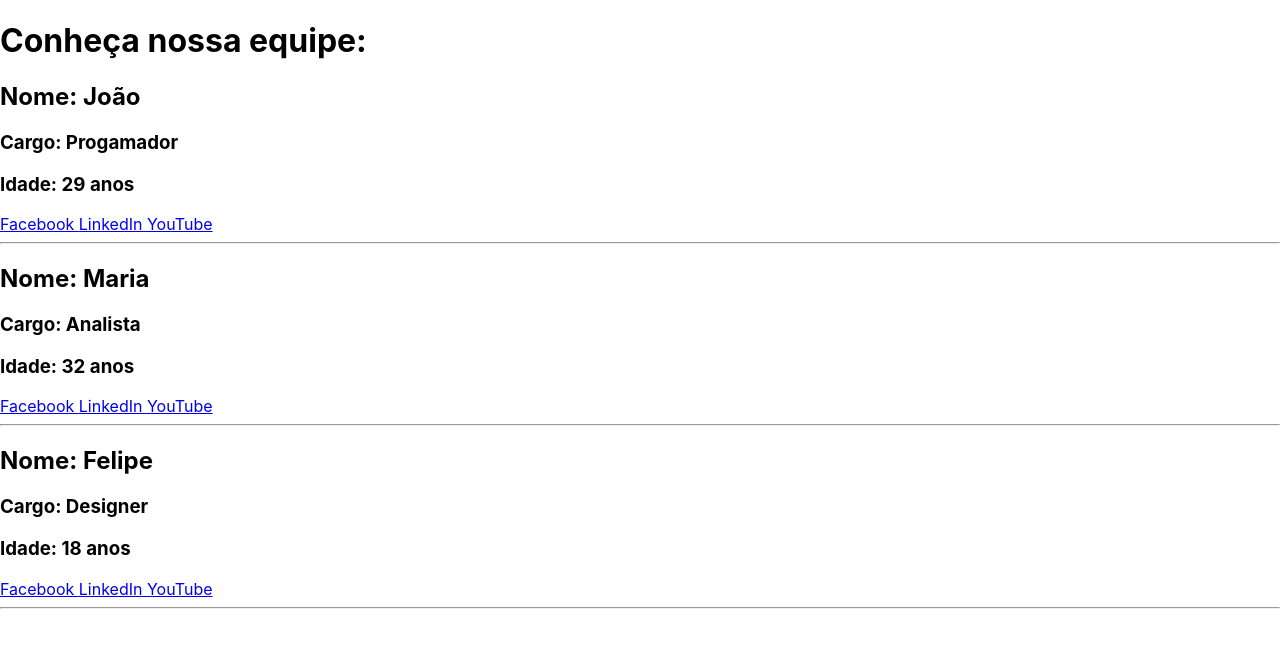
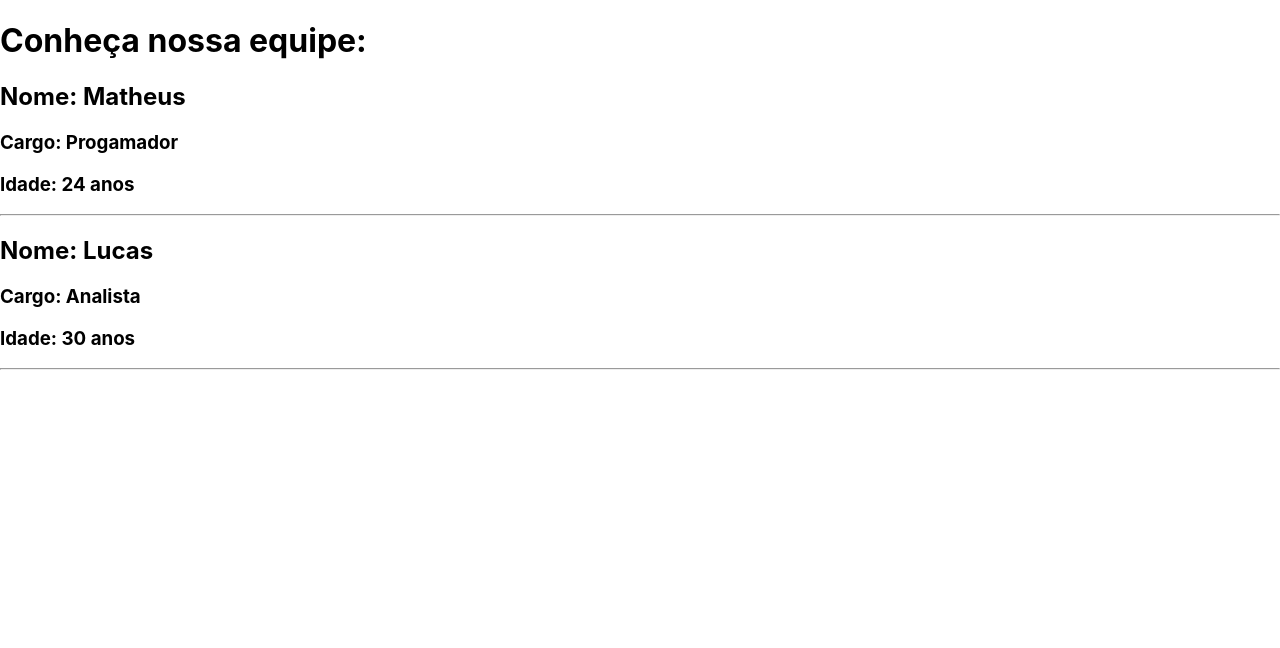
Before and after one commit to JoaoBijos/Curso-React-JS-, a React (Create React App) app: page / in a window 1280 px wide. Shown: the top 648 px of the page. Built offline with nearby package versions, Linux system fonts and the light colour scheme.

Commit message:
Class component

```diff
--- a/src/App.js
+++ b/src/App.js
@@ -1,39 +1,31 @@
 // sempre que quiser utilizar o React, devemos importar ele para o arquivo
-import React from "react";
+import React,{ Component } from "react";
 
-
- // esse componente recebe os parametros passados por App()
- // e chama outro passando também os mesmos parametros para ele
- const Equipe = (props) => {
-  return (
+// criando um componente que é tambem uma class que provem de Component
+// render() é o que faz a tela ser renderizada e o return é o que retorna para a tela o que será renderizado
+// class já tem acesso ao props não precisando assim passar os parametros
+// para acessar props deve-se escrever {this.props + o nome da tag}
+class Equipe extends Component{
+    render(){
+      return(
         <div>
-      <Sobre nome={props.nome} cargo={props.cargo} idade={props.idade} />
-      <Social facebook={props.facebook} linkedin={props.linkedin} youtube={props.youtube}/>
+         <Sobre nome={this.props.nome} cargo={this.props.cargo} idade={this.props.idade}/>
          <hr/>
         </div>
-  );
-};
+      )
+    }
+}
 
-
-// recebe os parametros de Equipe() e executa os comandos com eles
-const Sobre = (props) => {
-  return (
-    <div>
-      <h2>Nome: {props.nome}</h2>
-      <h3>Cargo: {props.cargo}</h3>
-      <h3>Idade: {props.idade} anos</h3>
-    </div>
-  );
-};
-
-const Social = props => {
+class Sobre extends Component{
+  render(){
     return(
       <div>
-      <a href={props.facebook}> Facebook </a>
-      <a href={props.linkedin}> LinkedIn </a>
-      <a href={props.youtube}> YouTube </a>
+          <h2>Nome: {this.props.nome}</h2>
+          <h3>Cargo: {this.props.cargo}</h3>
+          <h3>Idade: {this.props.idade} anos</h3>
         </div>
     )
+  }
 }
 
 // aqui é chamado o componente Bemvindo, e também é passado para ele parametros
@@ -41,9 +33,8 @@
   return (
     <div>
       <h1>Conheça nossa equipe:</h1>
-      <Equipe nome="João" cargo="Progamador" idade="29" facebook="https://pt-br.facebook.com/" linkedin="https://br.linkedin.com/" youtube="https://www.youtube.com/?gl=BR&tab=r1"/>
-      <Equipe nome="Maria" cargo="Analista" idade="32" facebook="https://pt-br.facebook.com/" linkedin="https://br.linkedin.com/" youtube="https://www.youtube.com/?gl=BR&tab=r1"/>
-      <Equipe nome="Felipe" cargo="Designer" idade="18" facebook="https://pt-br.facebook.com/" linkedin="https://br.linkedin.com/" youtube="https://www.youtube.com/?gl=BR&tab=r1"/>
+      <Equipe nome='Matheus' cargo='Progamador' idade='24'/>
+      <Equipe nome='Lucas' cargo='Analista' idade='30 '/>
     </div>
   );
 }
```
Also changed, not shown: 1 other file (tests, documents, lock files or other folders). Lines whose indentation alone changed are shown as unchanged.
